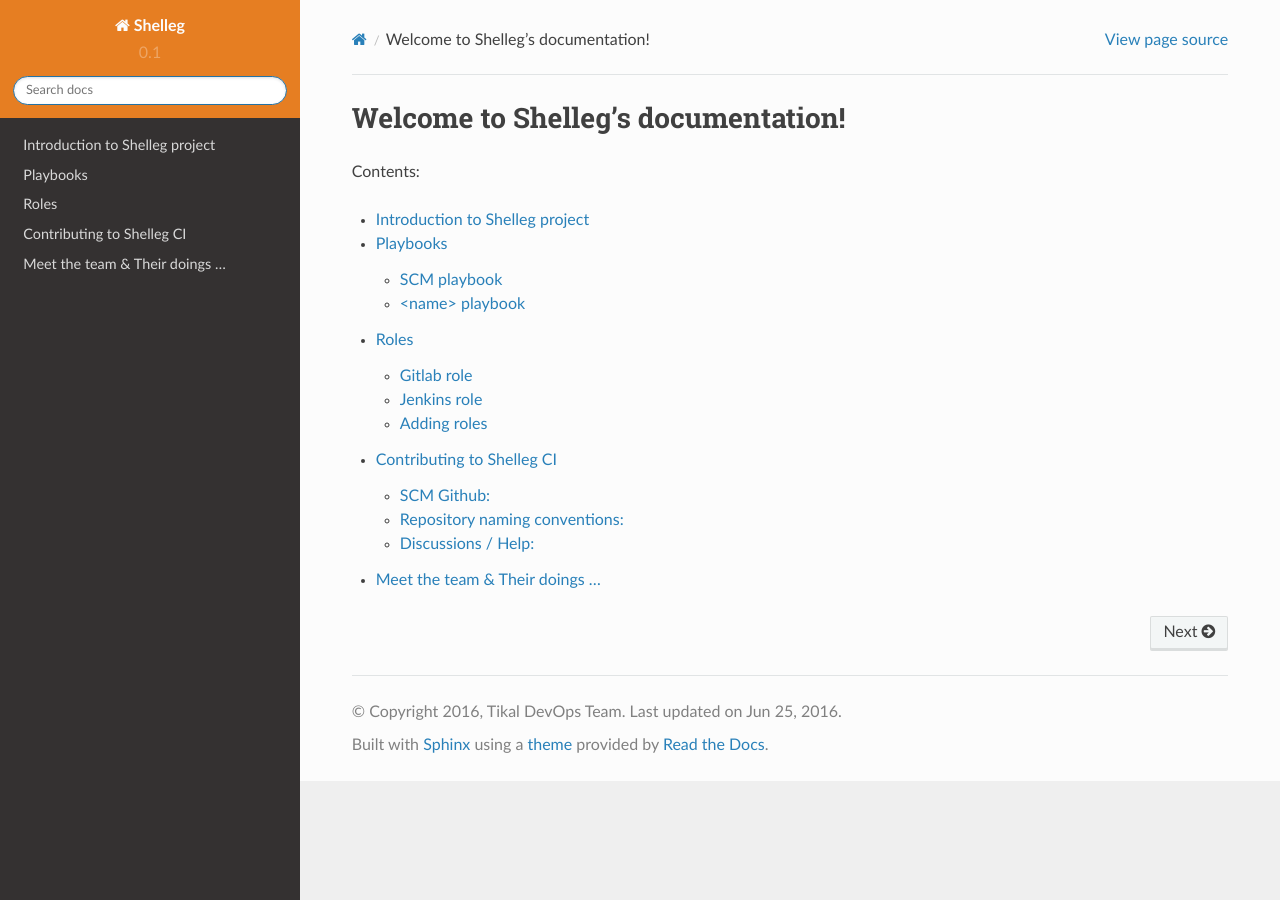
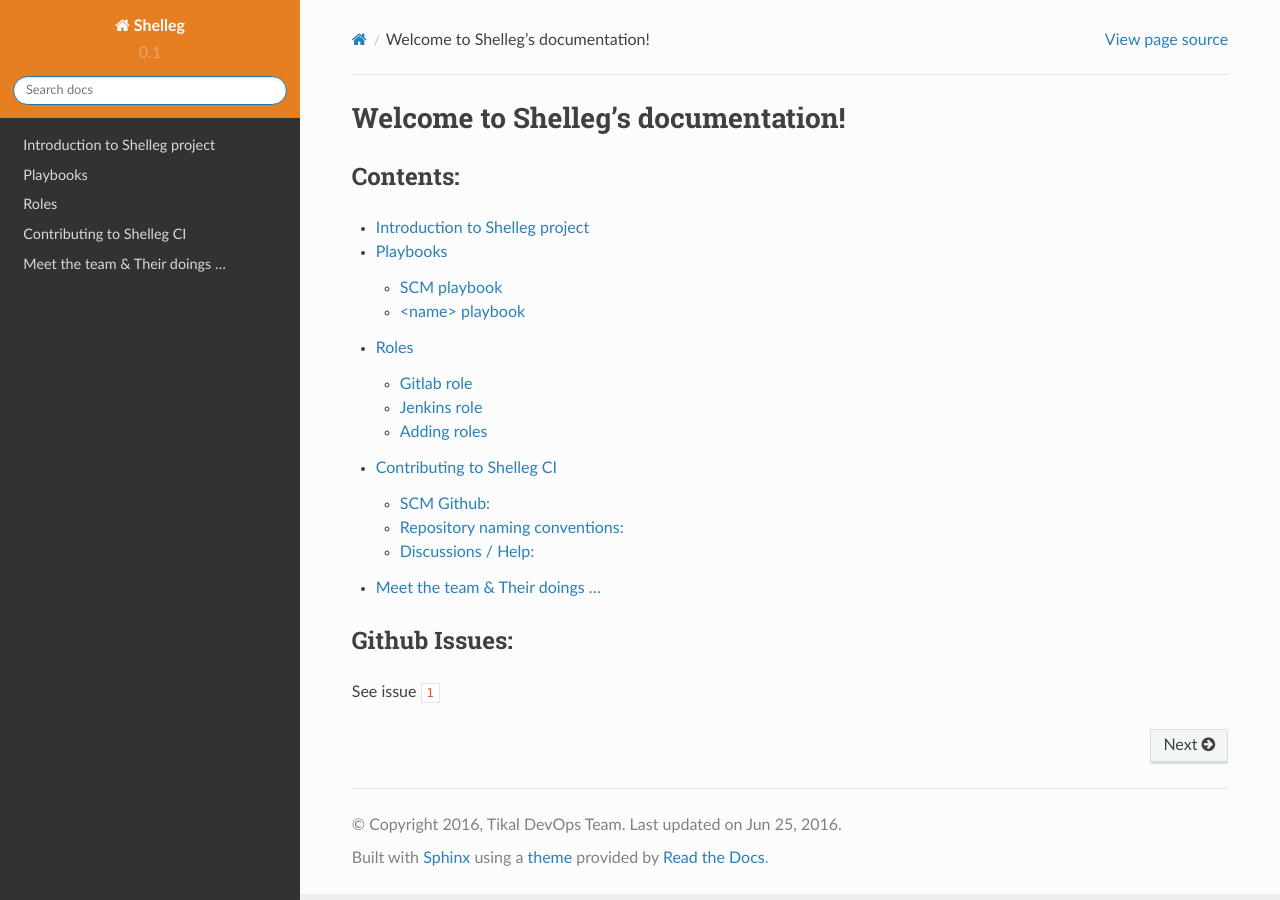
Before and after one commit to shelleg/shellegDoc, a Sphinx documentation site: the page built from source/index.rst, in a window 1280 px wide. Built offline with Sphinx 7.4.7 and the Read the Docs theme 2.0.0, drawn with Linux system fonts in a browser that asks for light colours; pages that are not in the unit, such as notebooks, are missing from menus; cross-references to code outside the pages are shown as plain code.

Commit message:
Add Github issues section...

```diff
--- a/source/index.rst
+++ b/source/index.rst
@@ -7,6 +7,7 @@
 ===================================
 
 Contents:
+---------
 
 .. toctree::
    :maxdepth: 2
@@ -17,3 +18,7 @@
    testing/index
    contributing
    TheTeam
+
+Github Issues:
+--------------
+See issue :issue:`1`
```
